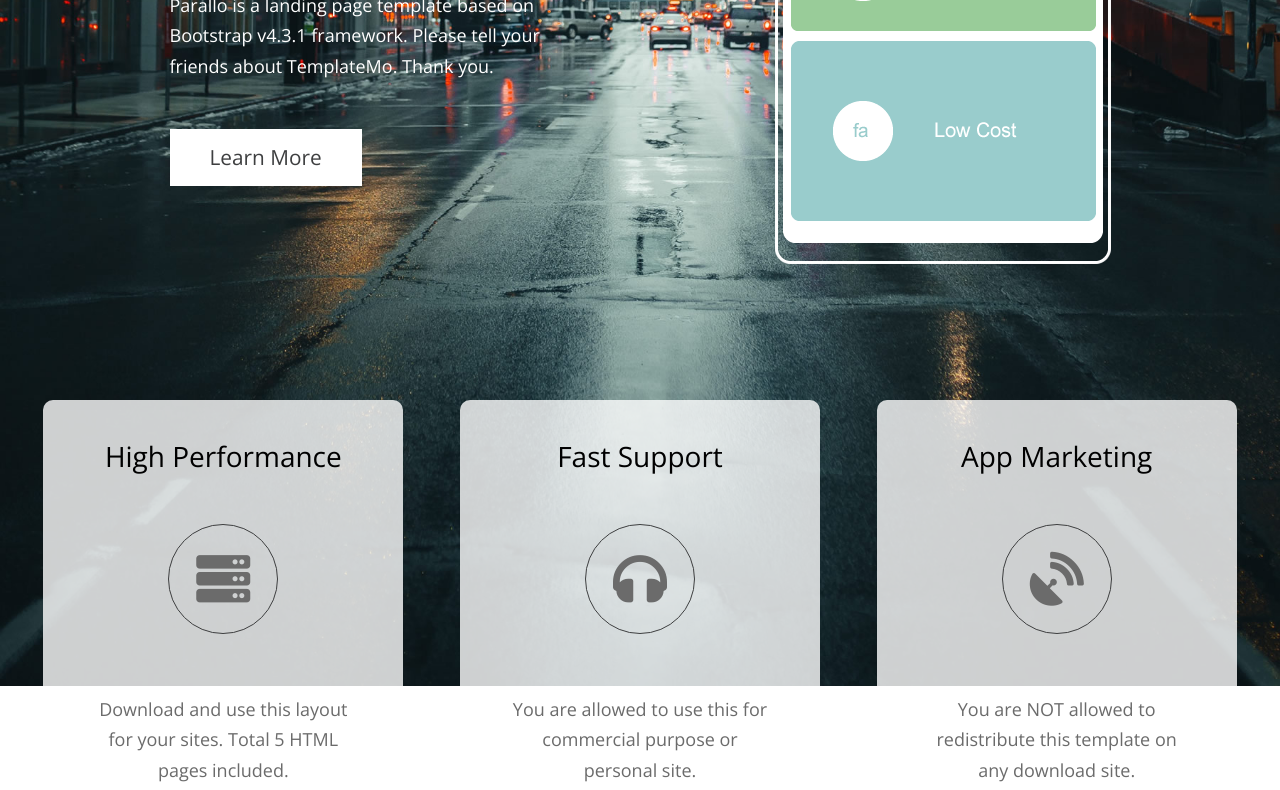
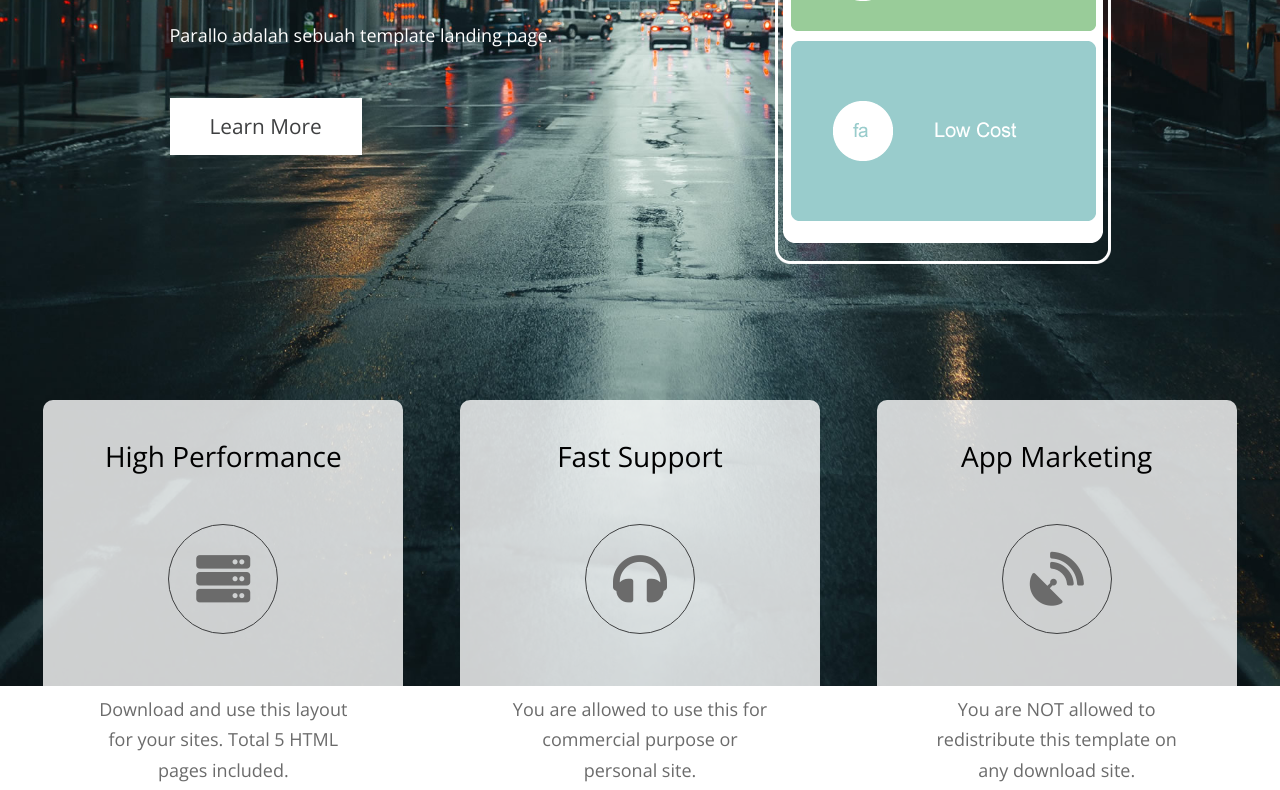
Before and after one commit to denadareskia/website-example, a plain HTML site: page index.html in a window 1280 px wide. Shown: the part 660-1450 px from the top of the page. Drawn offline with nearby package versions, Linux system fonts and the light colour scheme.

Commit message:
Update index.html
Saya mengedit bagian footer.

```diff
--- a/index.html
+++ b/index.html
@@ -72,7 +72,7 @@ https://templatemo.com/tm-534-parallo
               <hr class="tm-home-hr" />
               <h2 class="tm-home-title">Mobile App for Your Business</h2>
               <p class="tm-home-text">
-                Parallo is a landing page template based on Bootstrap v4.3.1 framework. Please tell your friends about TemplateMo. Thank you.
+                Parallo adalah sebuah template landing page.
               </p>
               <a href="#tmFeatures" class="btn btn-primary">Learn More</a>
             </div>
@@ -142,7 +142,7 @@ https://templatemo.com/tm-534-parallo
         <footer class="row">
           <p class="col-12 text-white text-center tm-copyright-text">
             Copyright &copy; 2020 App Landing Page.
-            Designed by <a href="#" class="tm-copyright-link">TemplateMo</a>
+            Designed by <a href="#" class="tm-copyright-link">Progate</a>
           </p>
         </footer>
       </div>
```
